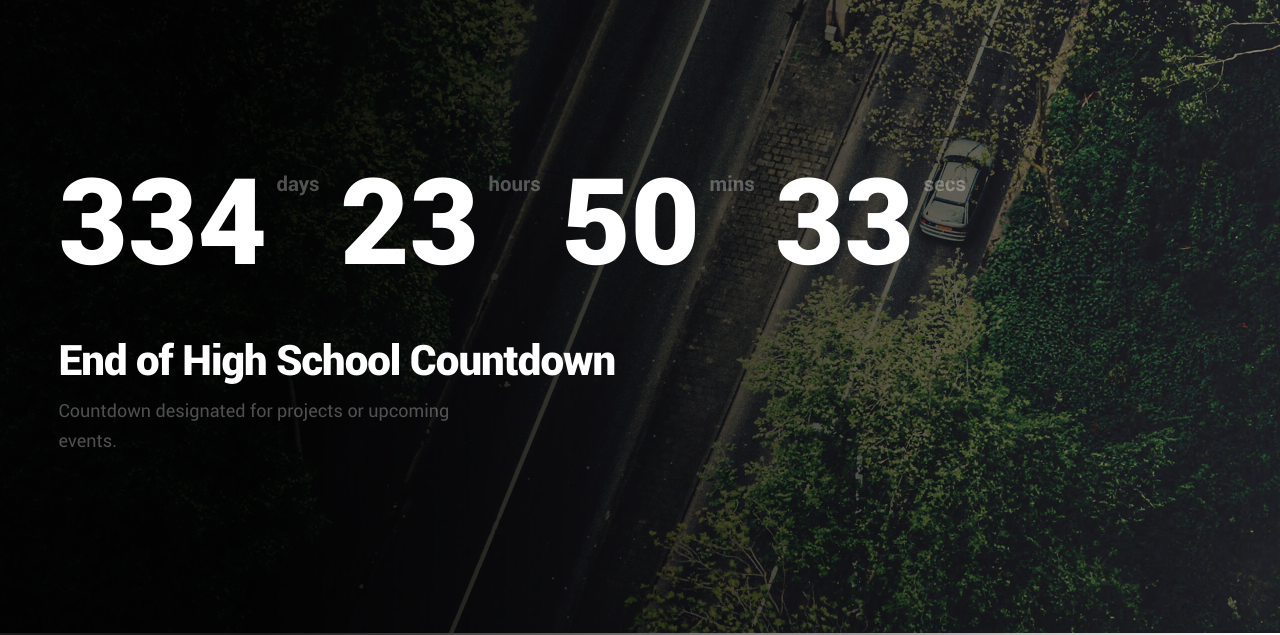
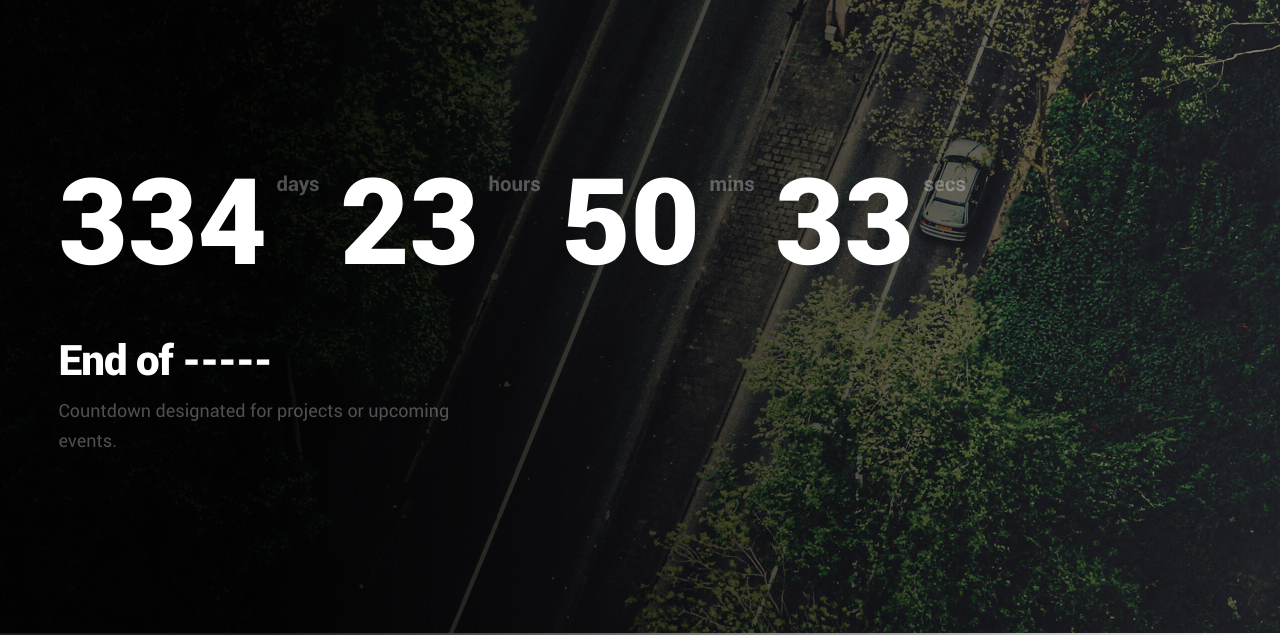
Before and after one commit to justinsoon/countdown, a plain HTML site: page index.html in a window 1280 px wide. Shown: the part 165-800 px from the top of the page. Drawn offline with Linux system fonts and the light colour scheme.

Commit message:
Update index.html

```diff
--- a/index.html
+++ b/index.html
@@ -80,7 +80,7 @@
 		   			</div>
 
 			  			<div class="bottom-text">
-			  				<h1>End of High School Countdown</h1>
+			  				<h1>End of -----</h1>
 				  			<p>
 							Countdown designated for projects or upcoming events.
 				  			</p>
```
